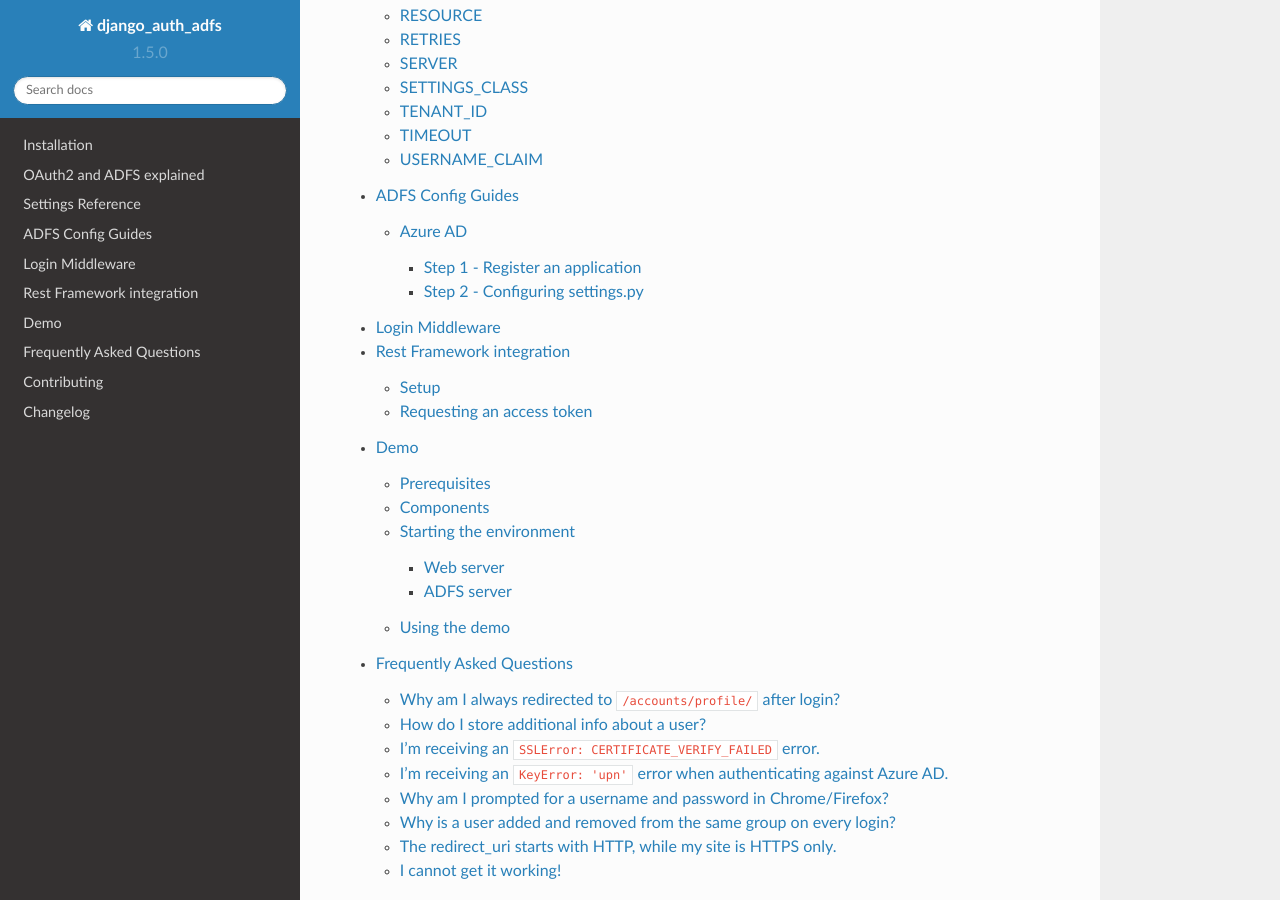
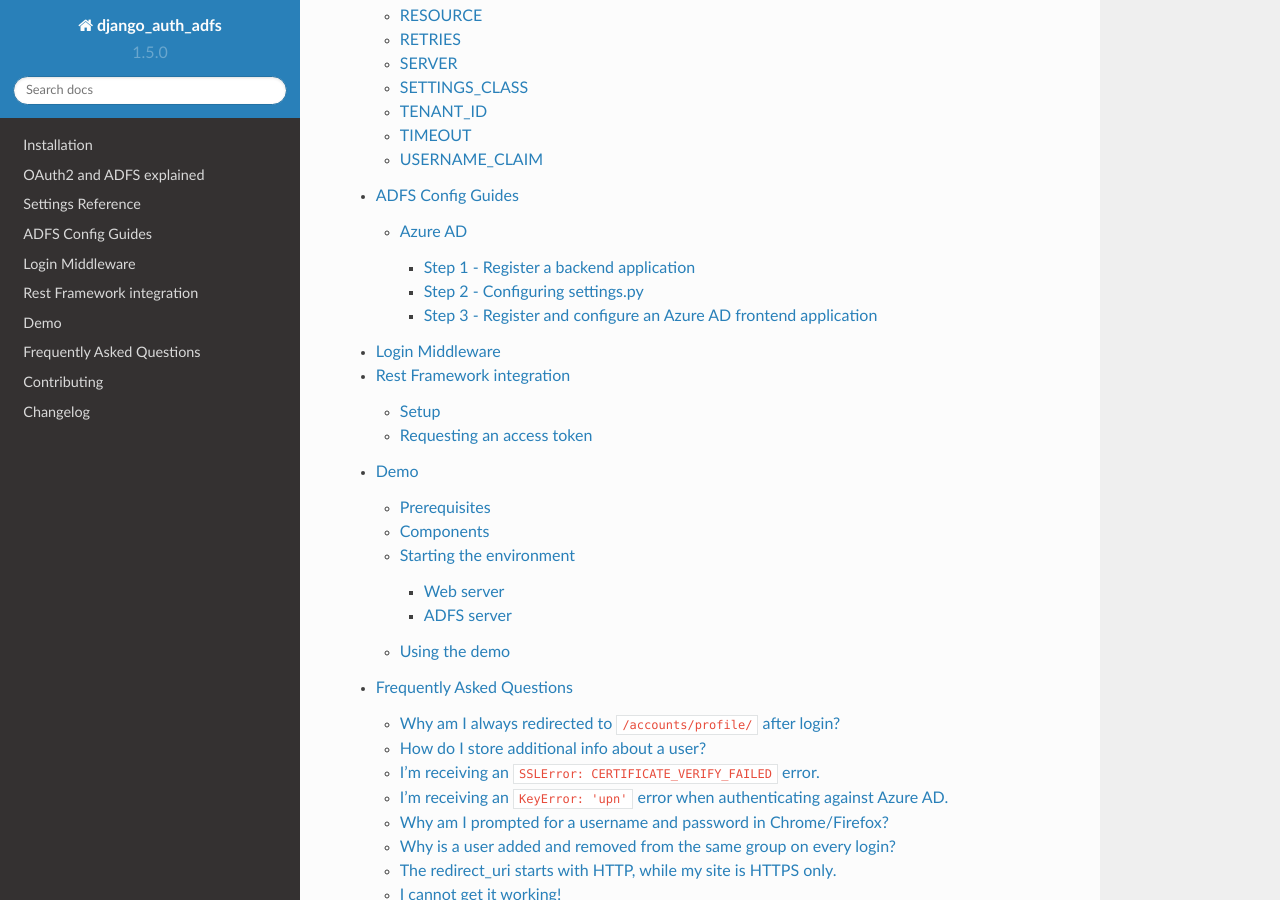
Before and after one commit to snok/django-auth-adfs, a Sphinx documentation site: the page built from docs/index.rst, in a window 1280 px wide and 900 px high, scrolled down 1284 px. Built offline with Sphinx 7.4.7 and the Read the Docs theme 2.0.0, drawn with Linux system fonts in a browser that asks for light colours; pages that are not in the unit, such as notebooks, are missing from menus; some of the changed lines change nothing that is shown.

Commit message:
Adds azure ad frontend integration docs
Co-authored-by: Tobias <Bryhn-Bjolgerud@users.noreply.github.com>
Co-authored-by: Jonas <JonasJuvet@users.noreply.github.com>

```diff
--- a/docs/azure_ad_config_guide.rst
+++ b/docs/azure_ad_config_guide.rst
@@ -7,8 +7,8 @@
 This guide tries to give a basic overview of how to configure Azure AD and how to determine the settings for
 django-auth-adfs. Installing and configuring the basics of Azure AD is not explained here.
 
-
-Step 1 - Register an application
+.. _step-1:
+Step 1 - Register a backend application
 --------------------------------
 
 After signing in to `Azure <https://portal.azure.com>`_. Open the **Azure Active Directory** dashboard.
@@ -138,3 +138,92 @@
         path('oauth2/', include('django_auth_adfs.urls')),
         ...
     ]
+
+Step 3 - Register and configure an Azure AD frontend application
+--------------------------------------------------------
+Just like we did with our backend application in step 1 We have to register a new app for our frontend. Here we need to set it to SPA and the redirect URI value must match with the domain where your frontend application is located(eg. http://localhost:3000).
+
+
+
+
+.. image:: _static/2021/09_register_frontend_app.PNG
+    :scale: 50 %
+
+------------
+
+Copy your frontend's client ID, you will need later
+
+
+
+.. image:: _static/2021/10_copy-frontend-client_id.png
+    :scale: 50 %
+
+------------
+
+Now we need to add a scope of permissions to our API.
+Navigate back to app registrations and click on your backend application.
+Go to **Expose an API** in the sidebar and press **add a scope**.
+
+
+.. image:: _static/2021/11-navigate_to_expose_an_api.PNG
+    :scale: 50 %
+
+------------
+
+If you have not created an Application ID URI, it will be autogenerated for you. Select it and press **save and continue**.
+
+
+.. image:: _static/2021/13_set_app_id.PNG
+    :scale: 50 %
+
+------------
+
+Then we will create the actual scope. Call it "read", and just fill in all the required fields with "read" (maybe write an actual description).
+
+
+
+.. image:: _static/2021/14_add_a_scope.PNG
+    :scale: 50 %
+
+------------
+
+Now we are going to add our frontend application as a trusted app for our backend. Press **add a client application**
+
+
+.. image:: _static/2021/15_add_authorized_app_1.png
+    :scale: 50 %
+
+------------
+
+Here you need to paste in your frontend application (client) id.
+
+
+.. image:: _static/2021/16_add_authorized_app_2.PNG
+    :scale: 50 %
+
+------------
+
+Now navigate back to app registrations. Click on your **frontend** application and navigate to API permissions. Press **add a permisson**.
+
+
+.. image:: _static/2021/17_navigate_to_api_permissions.PNG
+    :scale: 50 %
+
+------------
+
+Then we have to press **My API's** and then select the backend application. (This could be different if you don't have owner rights of the backend application.)
+
+
+.. image:: _static/2021/18_add_permission.PNG
+    :scale: 50 %
+
+------------k
+
+Here we can give our frontend the permission scope we created earlier. Press **Delegated permissions** (should be default) and select the permission you created and press **add permission**
+
+
+
+.. image:: _static/2021/19_add-permission-2.PNG
+    :scale: 50 %
+
+------------
```
Also changed, not shown: docs/_static/2021/09_register_frontend_app.PNG (added), docs/_static/2021/10_copy-frontend-client_id.png (added), docs/_static/2021/11-navigate_to_expose_an_api.PNG (added), docs/_static/2021/13_set_app_id.PNG (added), docs/_static/2021/14_add_a_scope.PNG (added), docs/_static/2021/15_add_authorized_app_1.png (added), docs/_static/2021/16_add_authorized_app_2.PNG (added), docs/_static/2021/17_navigate_to_api_permissions.PNG (added), docs/_static/2021/18_add_permission.PNG (added), docs/_static/2021/19_add-permission-2.PNG (added).
